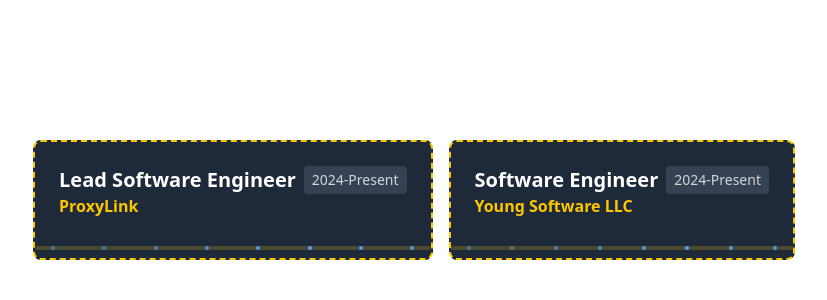
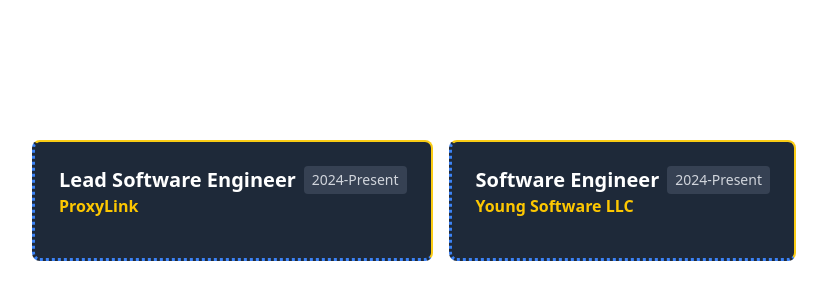
Before and after one commit to asankar04/asankar04, a React (Vite) app: page / in a window 1280 px wide. Shown: the part 1106-1406 px from the top of the page, without its empty margins (226-1053 px from the left). Built offline with nearby package versions, Linux system fonts and the light colour scheme.

Commit message:
Changed experienc RunwayCard border to be dotted blue & solid yellow

```diff
--- a/src/components/RunwayCard.tsx
+++ b/src/components/RunwayCard.tsx
@@ -14,11 +14,14 @@
   return (
     <motion.div
       whileHover={{ scale: 1.02 }}
-      className="relative bg-gray-800 p-6 rounded-lg overflow-hidden border-2 border-yellow-400 border-dashed"
+      className="relative bg-gray-800 p-6 rounded-lg overflow-hidden border-2 border-yellow-400 border-dotted"
+      style={{
+        borderStyle: 'solid solid dotted dotted',
+        borderColor:
+          'rgb(250 204 21) rgb(250 204 21) rgb(59 130 246) rgb(59 130 246)',
+        borderWidth: '2px 2px 3px 3px',
+      }}
     >
-      {/* Runway centerline */}
-      <div className="absolute bottom-2 left-1/2 transform -translate-x-1/2 w-full h-1 bg-yellow-400 opacity-20" />
-
       {/* Content */}
       <div className="relative z-10">
         <div className="flex flex-col justify-between items-start mb-4">
@@ -31,22 +34,6 @@
           <p className="text-yellow-400 font-semibold">{company}</p>
         </div>
       </div>
-
-      {/* Runway edge lights */}
-      <div className="absolute bottom-2 left-0 right-0 flex justify-between px-4">
-        {[...Array(8)].map((_, i) => (
-          <motion.div
-            key={i}
-            className="w-1 h-1 bg-blue-400 rounded-full"
-            animate={{ opacity: [0.5, 1, 0.5] }}
-            transition={{
-              duration: 2,
-              repeat: Infinity,
-              delay: i * 0.2,
-            }}
-          />
-        ))}
-      </div>
     </motion.div>
   );
 }
```
